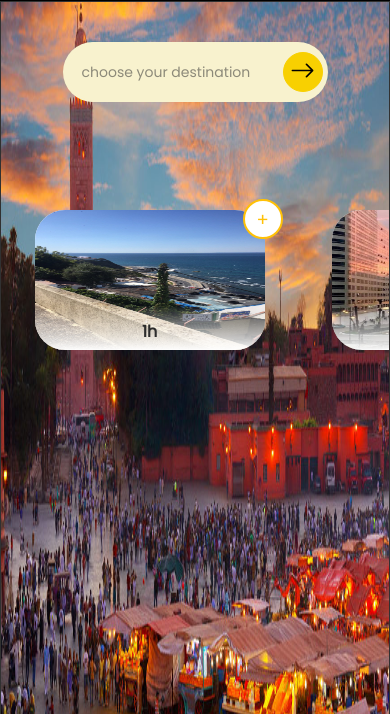
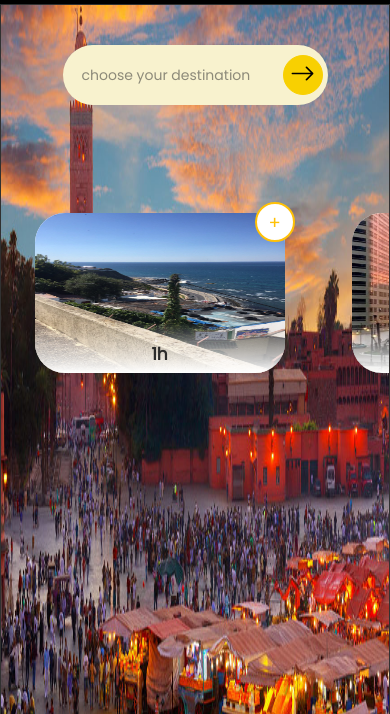
Before and after one commit to zinebakhrif/Projet1, a plain HTML site: page pageThree.html in a window 390 px wide. Shown: the part 86-800 px from the top of the page. Drawn offline with nearby package versions, Linux system fonts and the light colour scheme.

Commit message:
Update stylePage.css

```diff
--- a/css/stylePage.css
+++ b/css/stylePage.css
@@ -134,13 +134,6 @@ iframe#IdIframeNavbar{
   background: rgb(141, 139, 139);
 }
 /*     End Main rulez    */
-
-
-
-/*     Start Header    */
-object{
-  height: 105px;
-}
 
 .header .navbar .div1 img{
   width: 100px;
@@ -289,6 +282,7 @@ float: left;
       padding-left:0px;
       margin-left:0px;
     }
+
   }
 
   @media only screen and (max-width: 960px){
@@ -986,7 +980,7 @@ float: left;
          .container{
           width: 80%;
          }
-        div#contform1 {
+         div#contform1{
           bottom:20px;
           width: 100%;
           padding: 10px;
@@ -1473,9 +1467,8 @@ button.loginfm:hover ,button#btncancel:hover {
       .grid-item  {
         position: relative;
         width: 100%;
-        height: 250px;
+        height: 300px;
         overflow: hidden;
-	      -webkit-overflow-scrolling: touch;
         cursor: grab;
         top: 20px;
         left: 25px;
@@ -1500,13 +1493,17 @@ button.loginfm:hover ,button#btncancel:hover {
         overflow: hidden;
         margin:1.5em 1.7em;
         border-radius: 30px;
-        width: 250px;
-        height: 160px;
+        /* width: 250px;
+        height: 160px; */
+        width: 290px;
+        height: 200px;
       }
       div.item img{
         border-radius: 30px;
-        width: 250px;
-        height: 160px;
+        /* width: 250px;
+        height: 160px; */
+        width: 290px;
+        height: 200px;
         position: absolute;
       }
 
@@ -1580,16 +1577,19 @@ button.loginfm:hover ,button#btncancel:hover {
 
   .dvtext p{
     position: relative;
-    top: 116px;
+    /* top: 116px; */
+    top: 145px;
     color: #2c2c2c;
     text-align: center;
-    font-size: 18px;
+    font-size: 19px;
     font-weight: 600;
     font-family: 'Poppins';
     pointer-events: visible;
     background: linear-gradient(0deg, rgb(255, 255, 255) 0%, rgba(255, 255, 255, 0) 100%);
-    padding-top: 9px;
-    height: 45px;
+    /* padding-top: 9px; */
+    padding-top: 19px;
+    /* height: 45px; */
+    height: 55px;
   }
 
   .dvtext p:hover{
@@ -1619,12 +1619,16 @@ button.loginfm:hover ,button#btncancel:hover {
     }
      .item {
       margin: 2em 2.4em;
-      width: 230px;
-      height: 140px;
+      /* width: 230px;
+      height: 140px; */
+      width: 250px;
+      height: 160px;
     }
      div.item img{
-      width: 230px;
-      height: 140px;
+      /* width: 230px;
+      height: 140px; */
+      width: 250px;
+      height: 160px;
     }
     .grid-item{
       left: 0;
@@ -1632,7 +1636,8 @@ button.loginfm:hover ,button#btncancel:hover {
     .dvcircle {
       width: 40px;
       height: 40px;
-      margin-left: 208PX;
+      /* margin-left: 208px; */
+      margin-left: 220px;
       margin-top: -11px;
    }
   .dvcircle p {
@@ -1640,9 +1645,13 @@ button.loginfm:hover ,button#btncancel:hover {
     font-size: 18px;
      }
     .dvtext p{
-      top: 96px;
-      font-size: 16px;
-      padding-top: 15px;
+      /* top: 96px; */
+      /* font-size: 16px; */
+      /* padding-top: 15px; */
+
+    top: 110px;
+    font-size: 17px;
+    height: 50px;
       }
     .btntext{
       top: 86px;
@@ -1671,7 +1680,6 @@ button.loginfm:hover ,button#btncancel:hover {
   background-repeat: no-repeat;
   background-position: center;
   background-size: 100% 100%;
-  margin-top: -3px;
   position: relative;
   border: 1px solid #313131;
  }
@@ -1714,6 +1722,9 @@ button.loginfm:hover ,button#btncancel:hover {
       border-bottom-left-radius: 50px;
       margin-left: 17px;
 		  }
+    .flex-container-pg3 input#input5{
+       border-right:none!important;
+      }
     .flex-container-pg3 span#spanErreur{
     color: red;
     font-size: 26px;
@@ -1882,7 +1893,6 @@ div.dv1{
 }
 
 }
-
 
 .flex-left div#divtop{
   width: 85%;
@@ -2398,11 +2408,14 @@ border-bottom-left-radius: 25px;
  @media only screen and (max-width: 600px) {
 
   div#formInputCmd{
-    top: -20px;
-  }
-
+    top: -20px!important;
+  }
+  .divtable.divLastCmd {
+    height: 40vh!important;
+  }
   .divtable#content-Commande {
     border-radius: 25px!important;
+    width: 80%!important;
    }
    .itemCmd1,.itemCmd2{
     flex: 18%;
@@ -2433,6 +2446,7 @@ border-bottom-left-radius: 25px;
   padding-top: 2px;
   width: 19px;
   height: 16px;
+  margin-right: 7px;
 }
 div.flex-container div span.btnOkHisto {
   margin-right: 7px;
```
Lines whose indentation alone changed are shown as unchanged.
